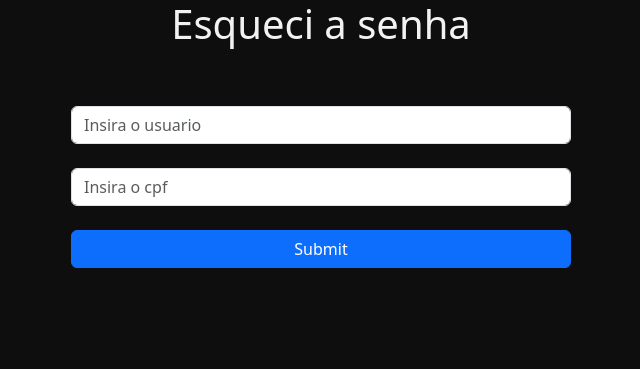
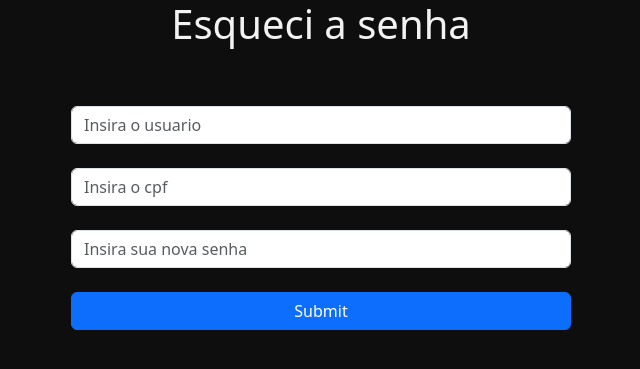
Before and after one commit to SraBanach/Login, a PHP site: page /esquecer.php in a window 1280 px wide. Shown: the top 369 px of the page, without its empty margins (319-959 px from the left). Run offline with PHP 8.4, Linux system fonts and the light colour scheme.

Commit message:
nova senha

```diff
--- a/esquecer.php
+++ b/esquecer.php
@@ -26,6 +26,8 @@
 
             <input type="text" placeholder="Insira o cpf" name="cpf" class="form-control"><br>
 
+            <input type="text" placeholder="Insira sua nova senha" name="senha" class="form-control"><br>
+
             <input type="submit" class="btn btn-primary" class="text-center">
         </form>
     </div>
```
